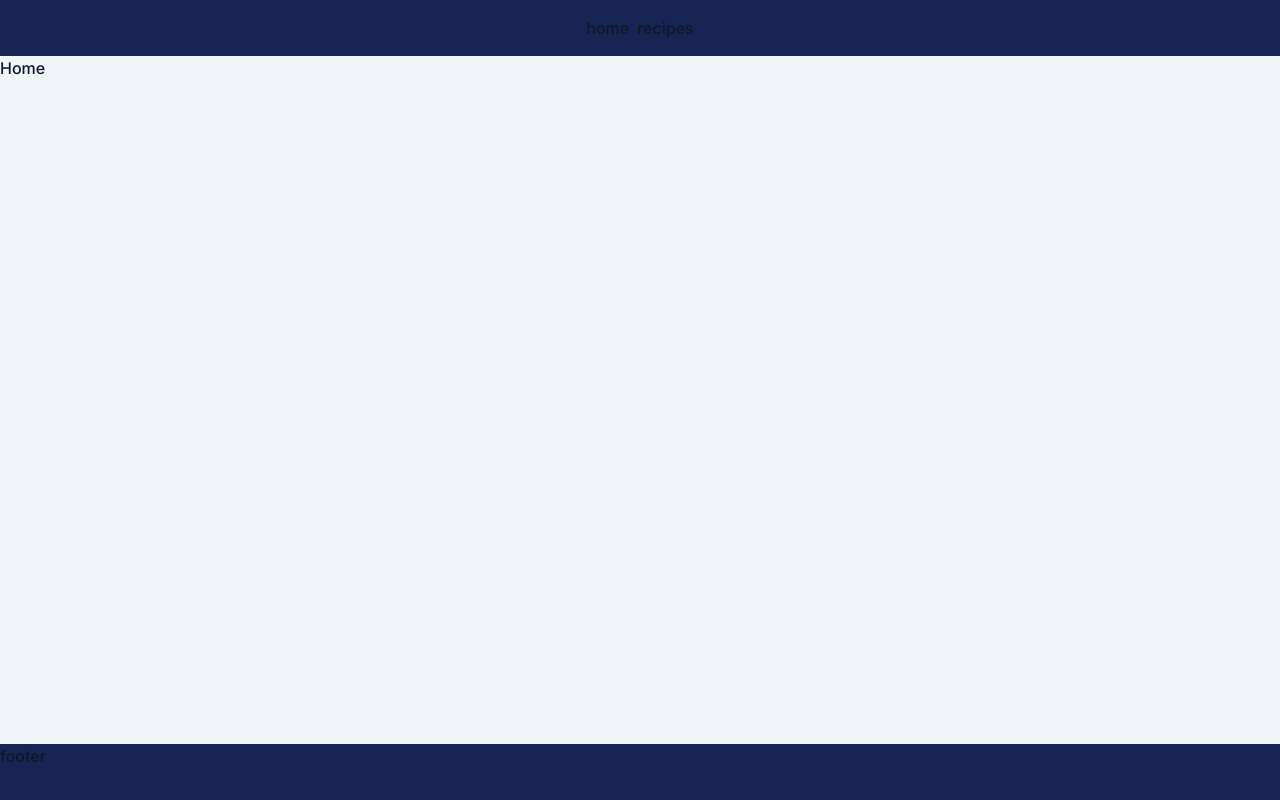
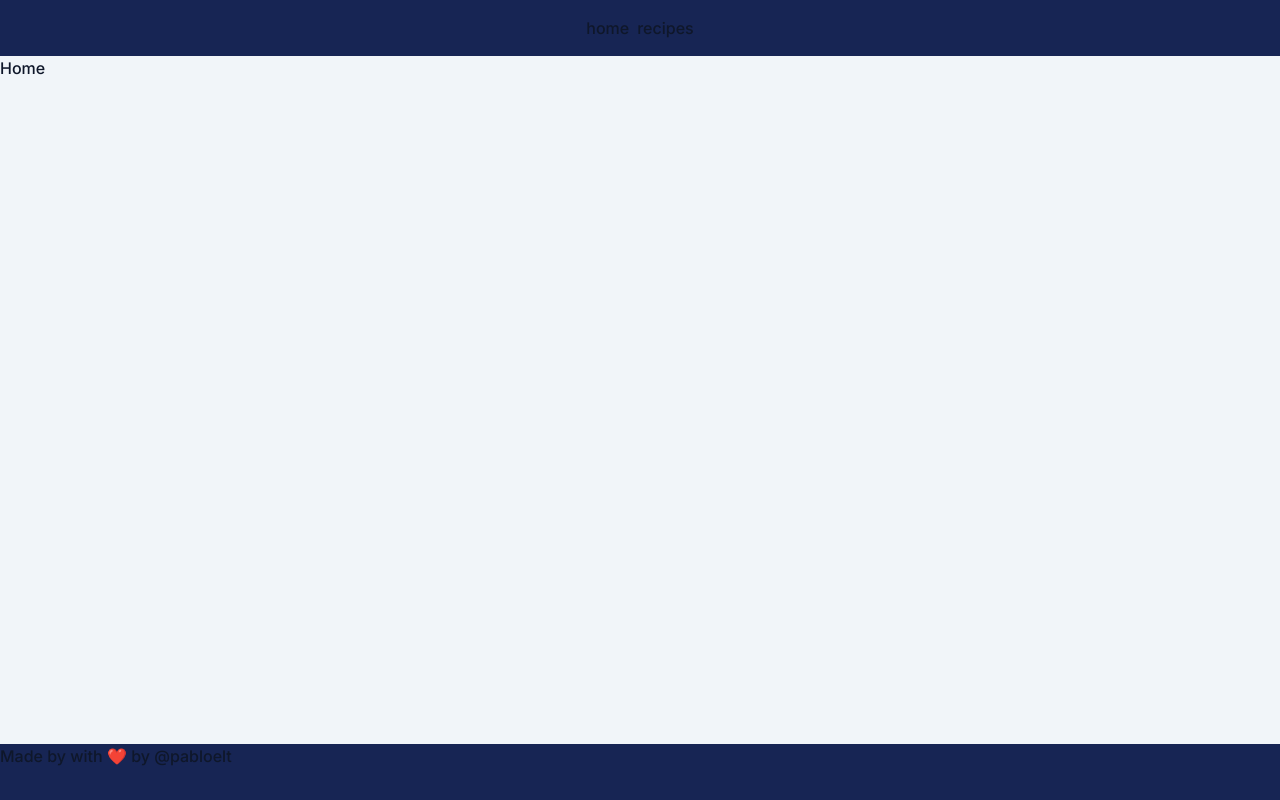
Before and after one commit to pabloeltdev/code-recipes, a Next.js app: page / in a window 1280 px wide. Built offline with nearby package versions, Linux system fonts and the light colour scheme.

Commit message:
Inserted footer text

```diff
--- a/components/Footer.tsx
+++ b/components/Footer.tsx
@@ -1,3 +1,14 @@
 export default function Footer() {
-  return <footer>footer</footer>;
+  return (
+    <footer>
+      <span>Made by with</span>
+      <span>&nbsp;</span>
+      <span>❤️</span>
+      <span>&nbsp;</span>
+      <span>by</span>
+      <span>&nbsp;</span>
+      <a href="https://link.tr/pabloelt">@pabloelt</a>
+      <span></span>
+    </footer>
+  );
 }
```
